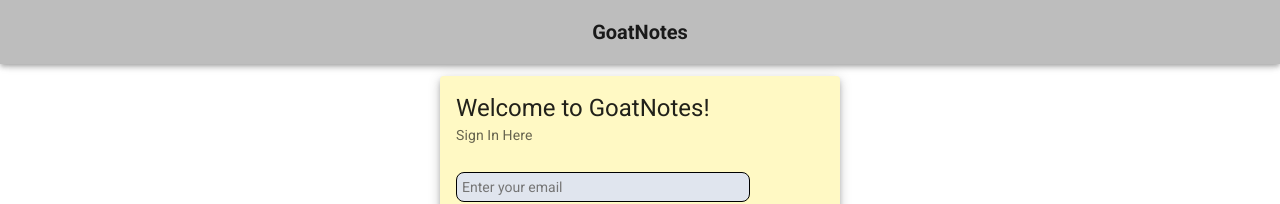
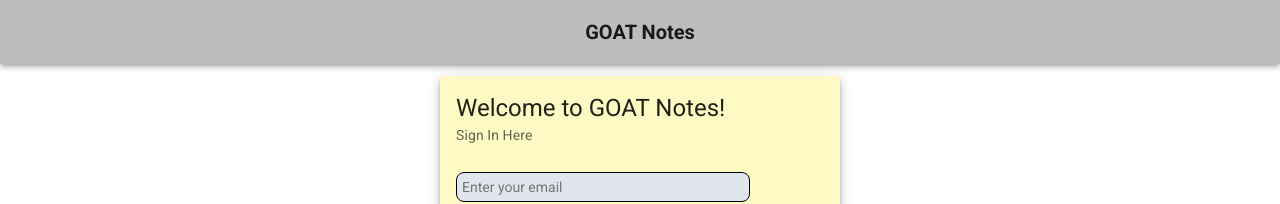
Before and after one commit to athibau2/goatnote, a Nuxt app: page /login in a window 1280 px wide. Shown: the top 204 px of the page. Built offline with nearby package versions, Linux system fonts and the light colour scheme.

Commit message:
reformated the title

```diff
--- a/layouts/default.vue
+++ b/layouts/default.vue
@@ -109,7 +109,7 @@ export default {
       miniVariant: false,
       right: true,
       rightDrawer: false,
-      title: 'GoatNotes'
+      title: 'GOAT Notes'
     }
   },
 
--- a/layouts/noauth.vue
+++ b/layouts/noauth.vue
@@ -32,7 +32,7 @@ export default {
     return {
       clipped: false,
       fixed: false,
-      title: 'GoatNotes'
+      title: 'GOAT Notes'
     }
   },
 }
--- a/nuxt.config.js
+++ b/nuxt.config.js
@@ -10,8 +10,8 @@ export default {
   ssr: false,
 
   head: {
-    titleTemplate: '%s - goatNote',
-    title: 'goatNote',
+    // titleTemplate: '%s - goatNote',
+    title: 'GOAT Notes',
     htmlAttrs: {
       lang: 'en'
     },
--- a/pages/login.vue
+++ b/pages/login.vue
@@ -4,7 +4,7 @@
             <v-row justify="center" align="center">
                 <v-card color="light yellow lighten-4" elevation="5" width="400">
                 <v-card-title  class="headline">
-                    Welcome to GoatNotes!
+                    Welcome to GOAT Notes!
                 </v-card-title>
                 <v-card-subtitle>
                     Sign In Here
--- a/pages/signup.vue
+++ b/pages/signup.vue
@@ -4,7 +4,7 @@
             <v-row justify="center" align="center">
                 <v-card color="light yellow lighten-4" elevation="5" width="400">
                 <v-card-title class="headline">
-                    Welcome to GoatNotes!
+                    Welcome to GOAT Notes!
                 </v-card-title>
                 <v-card-subtitle>
                     Sign Up Here
```
Also changed, not shown: 1 other file (tests, documents, lock files or other folders).
